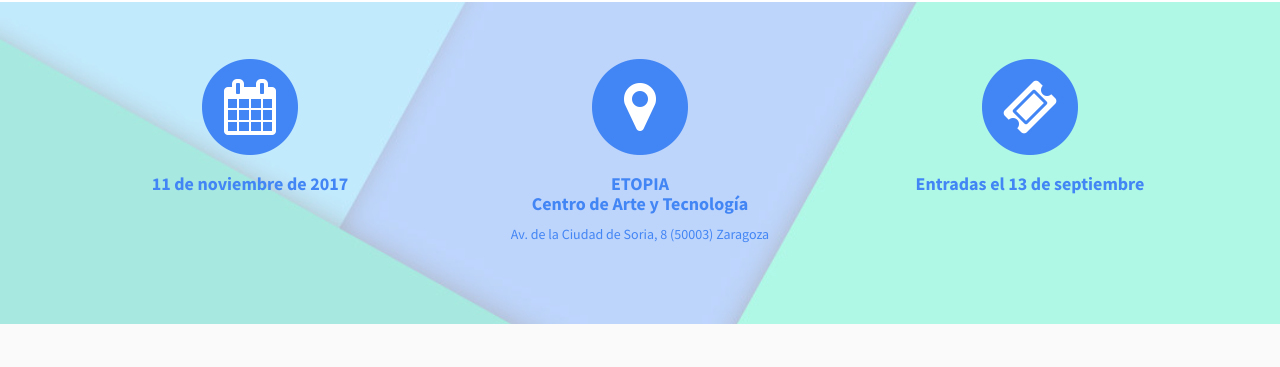
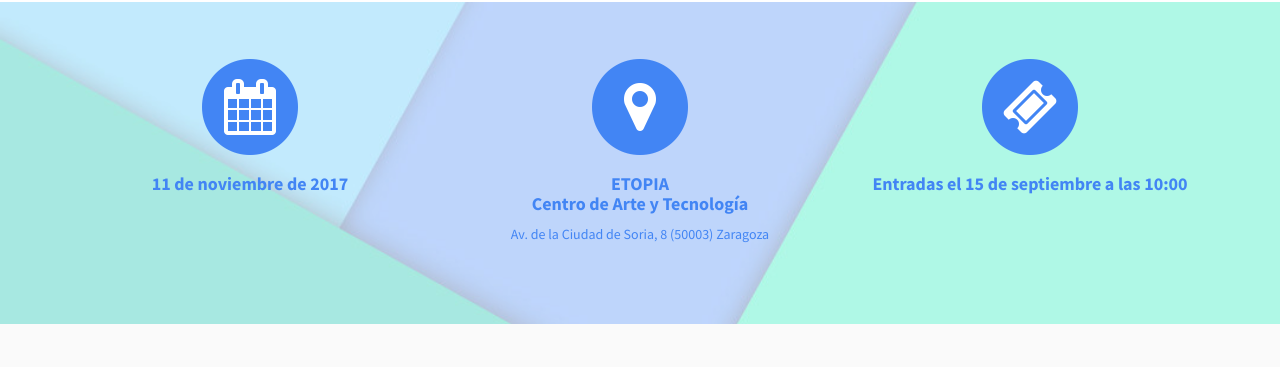
Before and after one commit to MulleresTechZgz/wtmz17.github.io, a Jekyll site: the page built from index.html, in a window 1280 px wide and 900 px high. Shown: the part 362-729 px from the top of the window. Built offline with Jekyll 4.4.1, drawn with Linux system fonts in a browser that asks for light colours.

Commit message:
Cambio de fecha de venta de entradas

```diff
--- a/_includes/details.html
+++ b/_includes/details.html
@@ -41,7 +41,7 @@
               <i class="fa fa-ticket fa-stack-1x" style="color: #ffffff;"></i>
             </span>
               <h4>
-                <strong>Entradas el 13 de septiembre</strong>
+                <strong>Entradas el 15 de septiembre a las 10:00</strong>
               </h4>
               <!--
               <p>Lorem ipsum dolor sit amet, consectetur adipisicing elit.</p>
```
